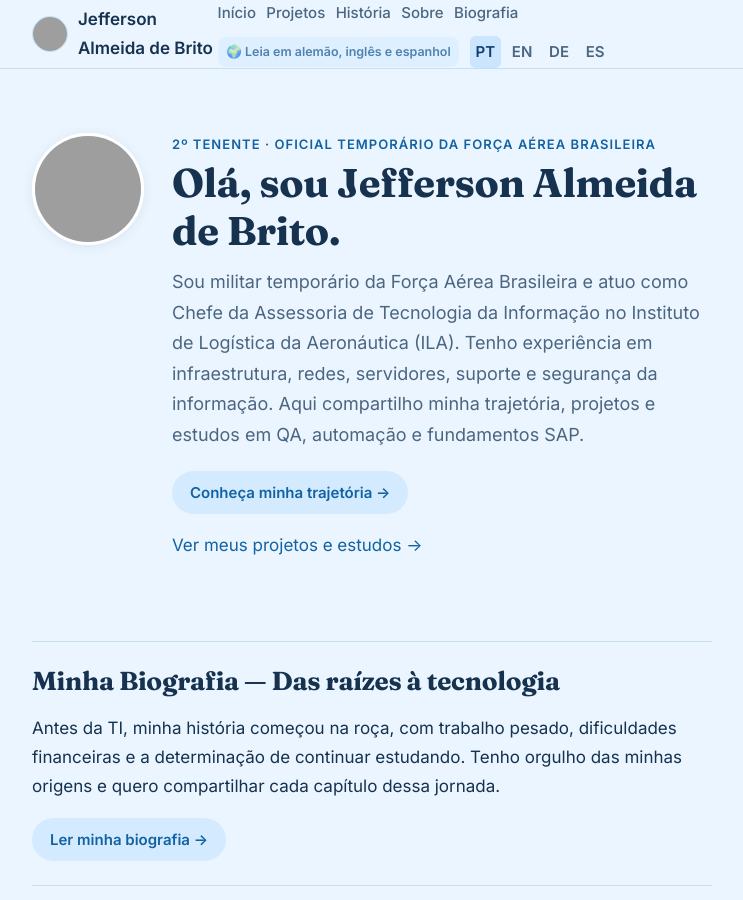
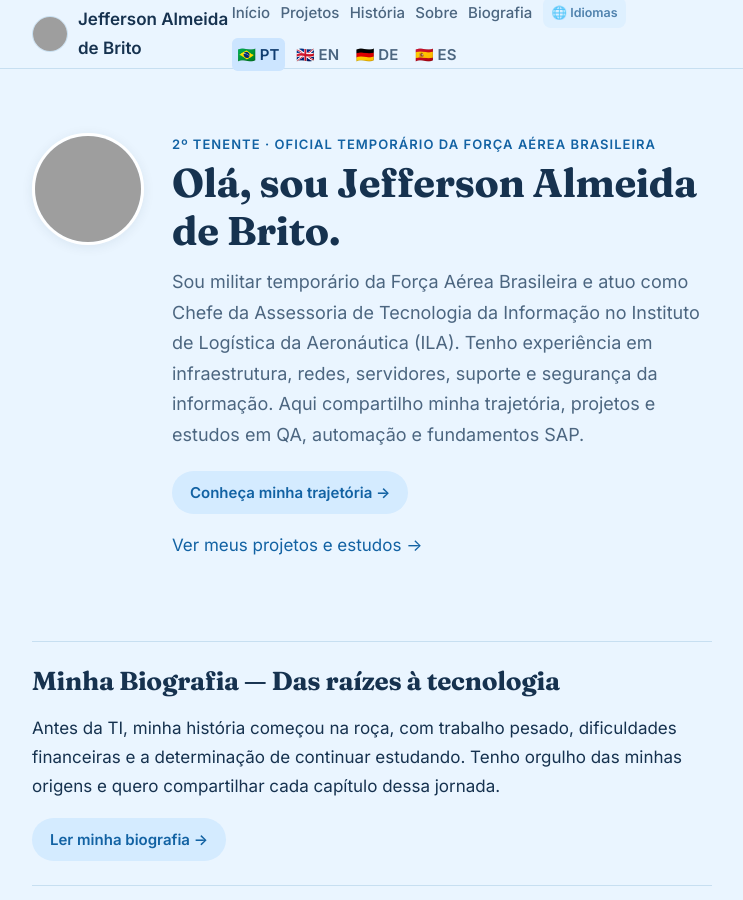
Before and after one commit to jeffersondk3/jeffersondk3.github.io, a Jekyll site: the page built from index.html, in a window 1280 px wide and 900 px high. Shown: the whole window, without its empty margins (268-1011 px from the left). Built offline with Jekyll 4.4.1, drawn with Linux system fonts in a browser that asks for light colours; grey boxes are pictures that could not be loaded.

Commit message:
Simplifica aviso de idiomas e adiciona bandeiras no seletor

```diff
--- a/_includes/header.html
+++ b/_includes/header.html
@@ -31,8 +31,8 @@
       <a href="{{ '/sobre/' | relative_url }}">Sobre</a>
       <a href="{{ '/biografia/' | relative_url }}">Biografia</a>
       {% endif %}
-      <span class="language-hint" aria-label="Choose a language">{% if lng == "en" %}🌍 Read in German, English or Spanish{% elsif lng == "de" %}🌍 Auf Deutsch, Englisch oder Spanisch lesen{% elsif lng == "es" %}🌍 Lee en alemán, inglés o español{% else %}🌍 Leia em alemão, inglês e espanhol{% endif %}</span>
-      <span class="language-switch" aria-label="Idiomas">
+      <span class="language-hint">🌐 {% if lng == 'en' %}Languages{% elsif lng == 'de' %}Sprachen{% elsif lng == 'es' %}Idiomas{% else %}Idiomas{% endif %}</span>
+      <span class="language-switch" aria-label="Selecionar idioma">
         {% if page.lang == 'en' %}{% assign locale = 'en' %}{% elsif page.lang == 'de' %}{% assign locale = 'de' %}{% elsif page.lang == 'es' %}{% assign locale = 'es' %}{% else %}{% assign locale = 'pt' %}{% endif %}
         {% assign section = 'home' %}
         {% if page.url contains 'projetos' or page.url contains 'projects' or page.url contains 'projekte' or page.url contains 'proyectos' %}{% assign section = 'projects' %}
@@ -48,10 +48,10 @@
         {% when 'about' %}{% assign ptpath = '/sobre/' %}{% assign enpath = '/en/about/' %}{% assign depath = '/de/ueber-mich/' %}{% assign espath = '/es/sobre-mi/' %}
         {% when 'sofia' %}{% assign ptpath = '/curriculo-sofia/' %}{% assign enpath = '/en/sofia-resume/' %}{% assign depath = '/de/sofia-lebenslauf/' %}{% assign espath = '/es/curriculum-sofia/' %}
         {% endcase %}
-        <a href="{{ ptpath | relative_url }}" {% if locale == 'pt' %}aria-current="page"{% endif %}>PT</a>
-        <a href="{{ enpath | relative_url }}" {% if locale == 'en' %}aria-current="page"{% endif %}>EN</a>
-        <a href="{{ depath | relative_url }}" {% if locale == 'de' %}aria-current="page"{% endif %}>DE</a>
-        <a href="{{ espath | relative_url }}" {% if locale == 'es' %}aria-current="page"{% endif %}>ES</a>
+        <a href="{{ ptpath | relative_url }}" {% if locale == 'pt' %}aria-current="page"{% endif %}>🇧🇷 PT</a>
+        <a href="{{ enpath | relative_url }}" {% if locale == 'en' %}aria-current="page"{% endif %}>🇬🇧 EN</a>
+        <a href="{{ depath | relative_url }}" {% if locale == 'de' %}aria-current="page"{% endif %}>🇩🇪 DE</a>
+        <a href="{{ espath | relative_url }}" {% if locale == 'es' %}aria-current="page"{% endif %}>🇪🇸 ES</a>
       </span>
     </nav>
   </div>
```
